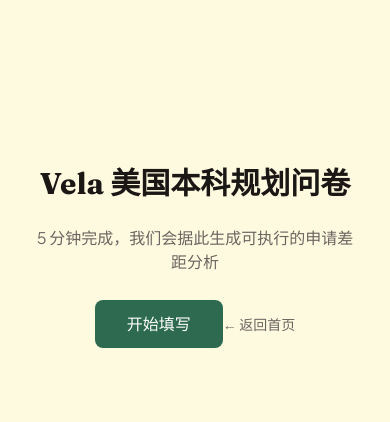
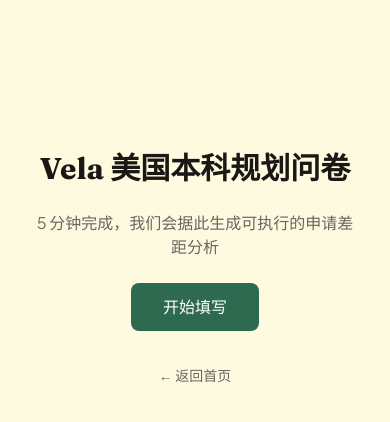
Before and after one commit to Akagilnc/ak-ai-vela, a Next.js app: page /questionnaire in a window 390 px wide. Shown: the top 422 px of the page. Built offline with nearby package versions, Linux system fonts and the light colour scheme.

Commit message:
style(design): FINDING-003 — stack back link below CTA on welcome page
The "← 返回首页" link was inline with the start button on mobile.
Now wrapped in a div to force block-level stacking.

Co-Authored-By: Claude Opus 4.6 <noreply@anthropic.com>

```diff
--- a/src/app/questionnaire/page.tsx
+++ b/src/app/questionnaire/page.tsx
@@ -97,12 +97,14 @@ export default function QuestionnairePage() {
           </button>
         )}
 
-        <Link
-          href="/"
-          className="inline-block text-sm text-vela-text-secondary hover:text-vela-primary transition-colors mt-4"
-        >
-          ← 返回首页
-        </Link>
+        <div className="pt-2">
+          <Link
+            href="/"
+            className="text-sm text-vela-text-secondary hover:text-vela-primary transition-colors"
+          >
+            ← 返回首页
+          </Link>
+        </div>
       </div>
     </div>
   );
```
